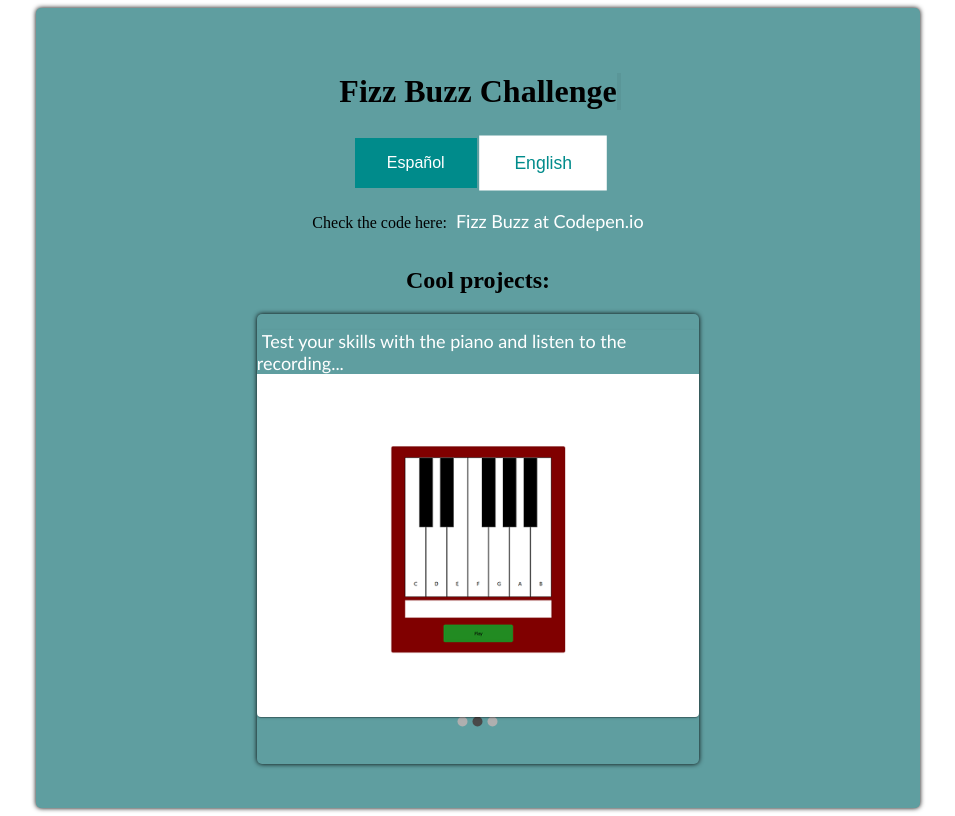
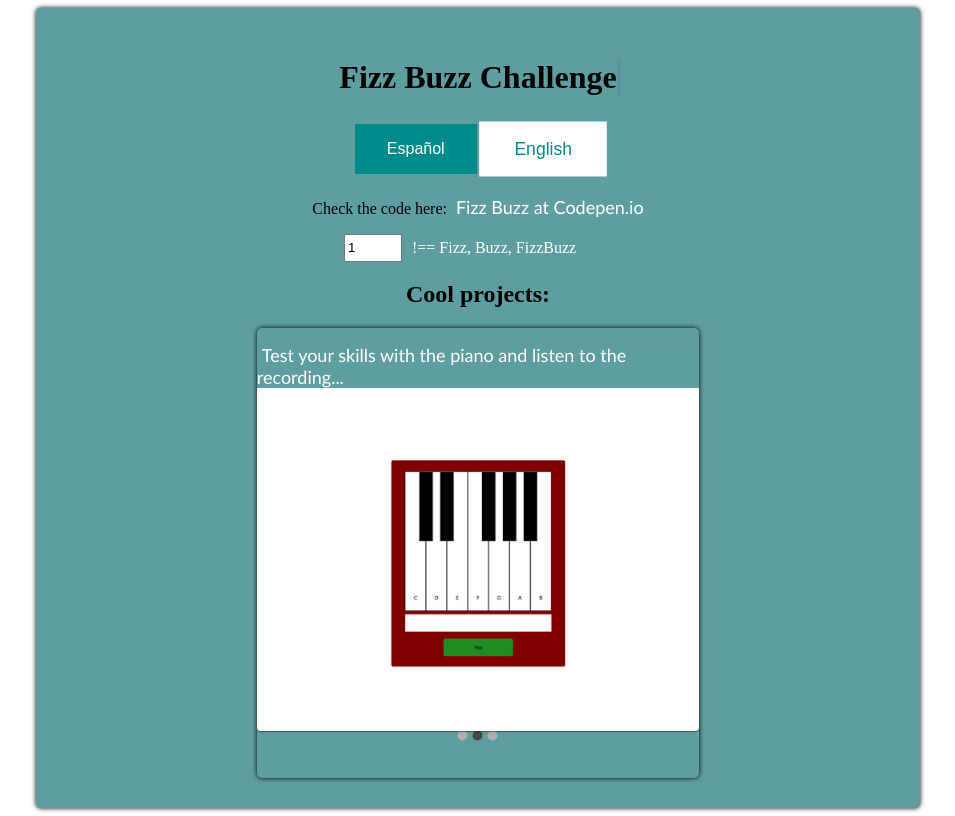
Before and after one commit to jotasenator/testFizzBuzz, a React (Create React App) app: page / in a window 1280 px wide. Shown: the whole page, without its empty margins (162-1117 px from the left). Built offline with nearby package versions, Linux system fonts and the light colour scheme.

Commit message:
refactoring 3

```diff
--- a/src/App.css
+++ b/src/App.css
@@ -91,10 +91,27 @@ button{
   text-decoration: none;
   transition-duration: 0.4s;
 }
-
-
 button:hover {
   background-color: grey;
   color: whitesmoke;
+}
+/* input */
+input{
+  height:20px;
+  padding:2px;
+  width:50px;
 
 }
+
+/* fizzbuzz and input*/
+.fizzBuzz{
+  width:200px;
+  padding-left: 10px;
+}
+
+/* fizzBuzz */
+.input-fizzBuzz{
+  display: flex;
+  align-items: center;
+  color:white;
+}
--- a/src/App.js
+++ b/src/App.js
@@ -3,19 +3,23 @@ import './App.css';
 import ButtonLanguage from './components/ButtonLanguage';
 import { useTranslation } from 'react-i18next';
 import Carrousel from './components/Carrousel'
-import BegginCssEffect from './components/BegginCssEffect';
+import BeginCssEffect from './components/BeginCssEffect';
 import Answer from './components/Answer';
+import InputFizzBuzzNumber from './components/InputFizzBuzzNumber';
+
 
 function App() {
   const { t } = useTranslation('global');
   return (
     <div className="App">
 
-      <BegginCssEffect />
+      <BeginCssEffect />
 
       <ButtonLanguage />
 
       <Answer />
+
+      <InputFizzBuzzNumber />
 
       <h2>{t('app.p5')}</h2>
 
--- /dev/null
+++ b/src/components/FizzBuzz.js
@@ -0,0 +1,15 @@
+import React from 'react'
+import { fizzBuzz } from '../utils/fizzBuzz'
+
+export default function FizzBuzz({ i }) {
+
+
+
+    return (
+        <div className='fizzBuzz'>
+            {
+                fizzBuzz(i)
+            }
+        </div>
+    )
+}
--- /dev/null
+++ b/src/components/InputFizzBuzzNumber.js
@@ -0,0 +1,35 @@
+import React, { useEffect, useState } from 'react'
+import FizzBuzz from './FizzBuzz'
+
+
+export default function InputFizzBuzzNumber() {
+
+    const [formState, setFormState] = useState({ numero: 1 })
+
+    const { numero } = formState
+
+    useEffect(() => {
+
+    }, [formState])
+
+    const handleInputChange = (e) => {
+        setFormState({
+            ...formState,
+            [e.target.name]: e.target.value
+        })
+    }
+
+    return (
+        <div className='input-fizzBuzz'>
+            <input
+                type='number'
+                name='numero'
+                value={numero}
+                autoComplete='off'
+                onChange={handleInputChange}
+            />
+
+            <FizzBuzz i={formState.numero} />
+        </div>
+    )
+}
--- a/src/translations/en/global.json
+++ b/src/translations/en/global.json
@@ -6,6 +6,8 @@
         "p5": "Cool projects:",
         "p6": "Blog for those who want to start coding, no mather age...",
         "p7": "Test your skills with the piano and listen to the recording...  ",
-        "p8": "State handling between components, SVG modification and more ..."
+        "p8": "State handling between components, SVG modification and more ...",
+        "p9": "not Fizz nor Buzz or FizzBuzz",
+        "p10": "number not in range"
     }
 }
--- a/src/translations/es/global.json
+++ b/src/translations/es/global.json
@@ -6,6 +6,8 @@
         "p5": "Proyectos interesantes: ",
         "p6": "Blog para empezar a programar sin importar la edad...",
         "p7": "Practica un poco tus habilidades con el piano, y escucha la grabación...",
-        "p8": "Manejo de estado entre componentes, modificación de SVG y más..."
+        "p8": "Manejo de estado entre componentes, modificación de SVG y más...",
+        "p9": "no es Fizz ni Buzz o FizzBuzz",
+        "p10": "número fuera de rango"
     }
 }
--- a/src/FIZZBUZZCODE/fizzBuzz.js
+++ b/src/utils/fizzBuzz.js
@@ -8,8 +8,10 @@ export const fizzBuzz = (i) => {
         } else if (i % 5 === 0) {
             return 'Buzz'
         } else {
-            return 'not Fizz nor Buzz or FizzBuzz'
+            return '!== Fizz, Buzz, FizzBuzz'
         }
+    } else {
+        return '>=0 || >100'
     }
 
 }
```
Also changed, not shown: src/components/BeginCssEffect.js (renamed from src/components/BegginCssEffect.js), 2 other files (tests, documents, lock files or other folders).
